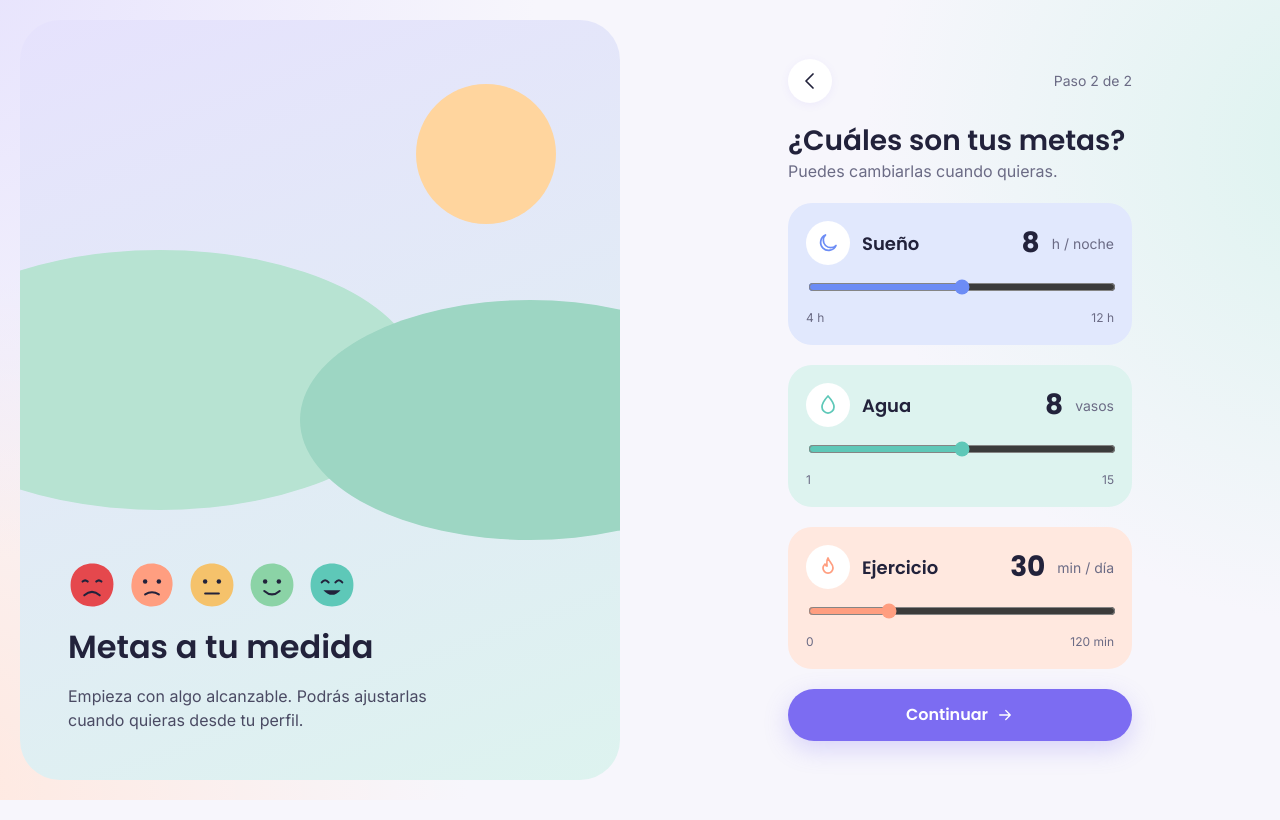
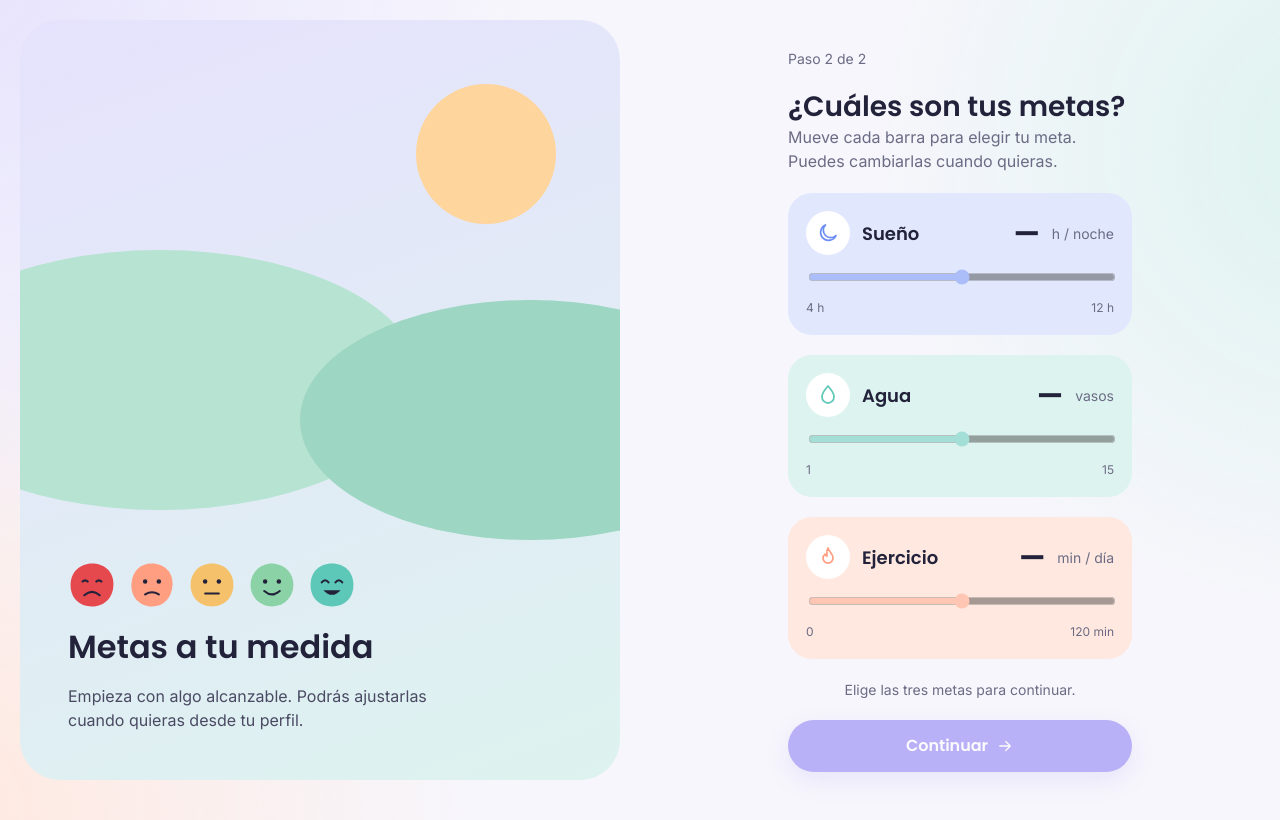
Before and after one commit to juangallardo19/Pulso, an Angular app: page /metas in a window 1280 px wide. Built offline with nearby package versions, Linux system fonts and the light colour scheme; sample sign-in values are in the browser's storage.

Commit message:
fix(metas): empiezan sin elegir, son obligatorias y al editar vuelven al perfil

```diff
--- a/src/app/pages/goals/goals.html
+++ b/src/app/pages/goals/goals.html
@@ -15,15 +15,15 @@
 
   <section class="auth-main">
     <div class="back-row">
-      <a routerLink="/registro" class="icon-btn" aria-label="Volver"
+      <a routerLink="/perfil" class="icon-btn" aria-label="Volver" [class.oculto]="!editando"
         ><span class="icon i-left"></span
       ></a>
-      <span class="small">Paso 2 de 2</span>
+      <span class="small" [class.oculto]="editando">Paso 2 de 2</span>
     </div>
 
     <div>
-      <h1>¿Cuáles son tus metas?</h1>
-      <p class="muted">Puedes cambiarlas cuando quieras.</p>
+      <h1>{{ editando ? 'Edita tus metas' : '¿Cuáles son tus metas?' }}</h1>
+      <p class="muted">Mueve cada barra para elegir tu meta. Puedes cambiarlas cuando quieras.</p>
     </div>
 
     <form class="goals-form" [formGroup]="goalsForm">
@@ -31,12 +31,13 @@
         <div class="row">
           <span class="bubble"><span class="icon i-moon c-sleep"></span></span>
           <h3 class="grow">Sueño</h3>
-          <span class="metric">{{ goalsForm.value.sleepHours }}</span
+          <span class="metric">{{ goalsForm.value.sleepHours ?? '—' }}</span
           ><span class="small">h / noche</span>
         </div>
         <input
           type="range"
           class="range sleep"
+          [class.sin-elegir]="goalsForm.value.sleepHours === null"
           min="4"
           max="12"
           formControlName="sleepHours"
@@ -49,12 +50,13 @@
         <div class="row">
           <span class="bubble"><span class="icon i-droplet c-secondary"></span></span>
           <h3 class="grow">Agua</h3>
-          <span class="metric">{{ goalsForm.value.waterGlasses }}</span
+          <span class="metric">{{ goalsForm.value.waterGlasses ?? '—' }}</span
           ><span class="small">vasos</span>
         </div>
         <input
           type="range"
           class="range water"
+          [class.sin-elegir]="goalsForm.value.waterGlasses === null"
           min="1"
           max="15"
           formControlName="waterGlasses"
@@ -67,12 +69,13 @@
         <div class="row">
           <span class="bubble"><span class="icon i-flame c-accent"></span></span>
           <h3 class="grow">Ejercicio</h3>
-          <span class="metric">{{ goalsForm.value.exerciseMinutes }}</span
+          <span class="metric">{{ goalsForm.value.exerciseMinutes ?? '—' }}</span
           ><span class="small">min / día</span>
         </div>
         <input
           type="range"
           class="range exercise"
+          [class.sin-elegir]="goalsForm.value.exerciseMinutes === null"
           min="0"
           max="120"
           formControlName="exerciseMinutes"
@@ -82,8 +85,14 @@
       </article>
     </form>
 
-    <a routerLink="/inicio" class="btn btn-primary" (click)="guardarMetas()"
-      >Continuar <span class="icon sm i-arrow"></span
+    <p class="small falta" [class.oculto]="goalsForm.valid">Elige las tres metas para continuar.</p>
+
+    <a
+      [routerLink]="destino()"
+      class="btn btn-primary"
+      [class.deshabilitado]="goalsForm.invalid"
+      (click)="guardarMetas()"
+      >{{ editando ? 'Guardar metas' : 'Continuar' }} <span class="icon sm i-arrow"></span
     ></a>
   </section>
 </main>
--- a/src/app/pages/goals/goals.scss
+++ b/src/app/pages/goals/goals.scss
@@ -20,3 +20,22 @@
 .goals-form {
   display: contents;
 }
+
+// Barra que todavía no se ha movido: se ve apagada hasta elegir un valor
+.range.sin-elegir {
+  opacity: 0.45;
+}
+
+.falta {
+  text-align: center;
+  color: var(--muted);
+}
+
+.deshabilitado {
+  pointer-events: none;
+  opacity: 0.5;
+}
+
+.oculto {
+  display: none !important;
+}
--- a/src/app/pages/goals/goals.ts
+++ b/src/app/pages/goals/goals.ts
@@ -1,7 +1,7 @@
 import { Component, inject } from '@angular/core';
 import { RouterLink } from '@angular/router';
-import { FormBuilder, ReactiveFormsModule } from '@angular/forms';
-import { Goals as Metas, METAS_POR_DEFECTO } from '../../models/goals.model';
+import { FormBuilder, ReactiveFormsModule, Validators } from '@angular/forms';
+import { Goals as Metas } from '../../models/goals.model';
 
 @Component({
   selector: 'app-goals',
@@ -12,19 +12,26 @@ import { Goals as Metas, METAS_POR_DEFECTO } from '../../models/goals.model';
 export class Goals {
   private fb = inject(FormBuilder);
 
-  // Si ya había metas guardadas, el formulario arranca con ellas
-  private guardadas: Metas = {
-    ...METAS_POR_DEFECTO,
-    ...JSON.parse(localStorage.getItem('pulso-goals') ?? '{}'),
-  };
+  // Si ya había metas guardadas se están editando (se llega desde el perfil).
+  // Si no, es el paso 2 del registro y cada meta empieza sin elegir.
+  private guardadas: Metas | null = JSON.parse(localStorage.getItem('pulso-goals') ?? 'null');
+  editando = this.guardadas !== null;
 
   goalsForm = this.fb.group({
-    sleepHours: [this.guardadas.sleepHours],
-    waterGlasses: [this.guardadas.waterGlasses],
-    exerciseMinutes: [this.guardadas.exerciseMinutes],
+    sleepHours: [this.guardadas?.sleepHours ?? null, Validators.required],
+    waterGlasses: [this.guardadas?.waterGlasses ?? null, Validators.required],
+    exerciseMinutes: [this.guardadas?.exerciseMinutes ?? null, Validators.required],
   });
 
+  // A dónde lleva el botón: al perfil si se estaba editando, al inicio si es el registro
+  destino() {
+    return this.editando ? '/perfil' : '/inicio';
+  }
+
   guardarMetas() {
+    if (this.goalsForm.invalid) {
+      return;
+    }
     const metas: Metas = {
       sleepHours: Number(this.goalsForm.value.sleepHours),
       waterGlasses: Number(this.goalsForm.value.waterGlasses),
```
Also changed, not shown: 2 other files (tests, documents, lock files or other folders).
